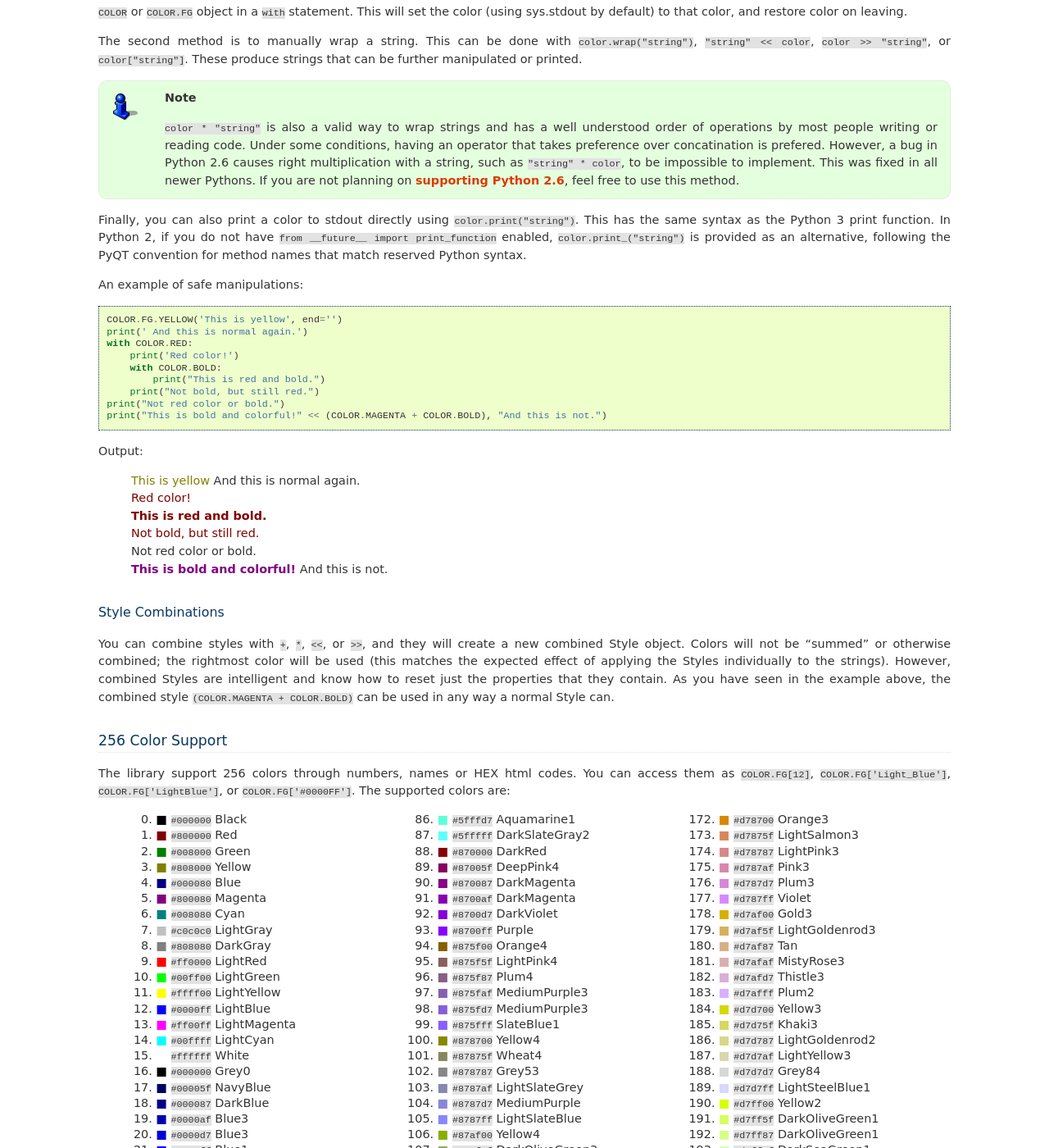
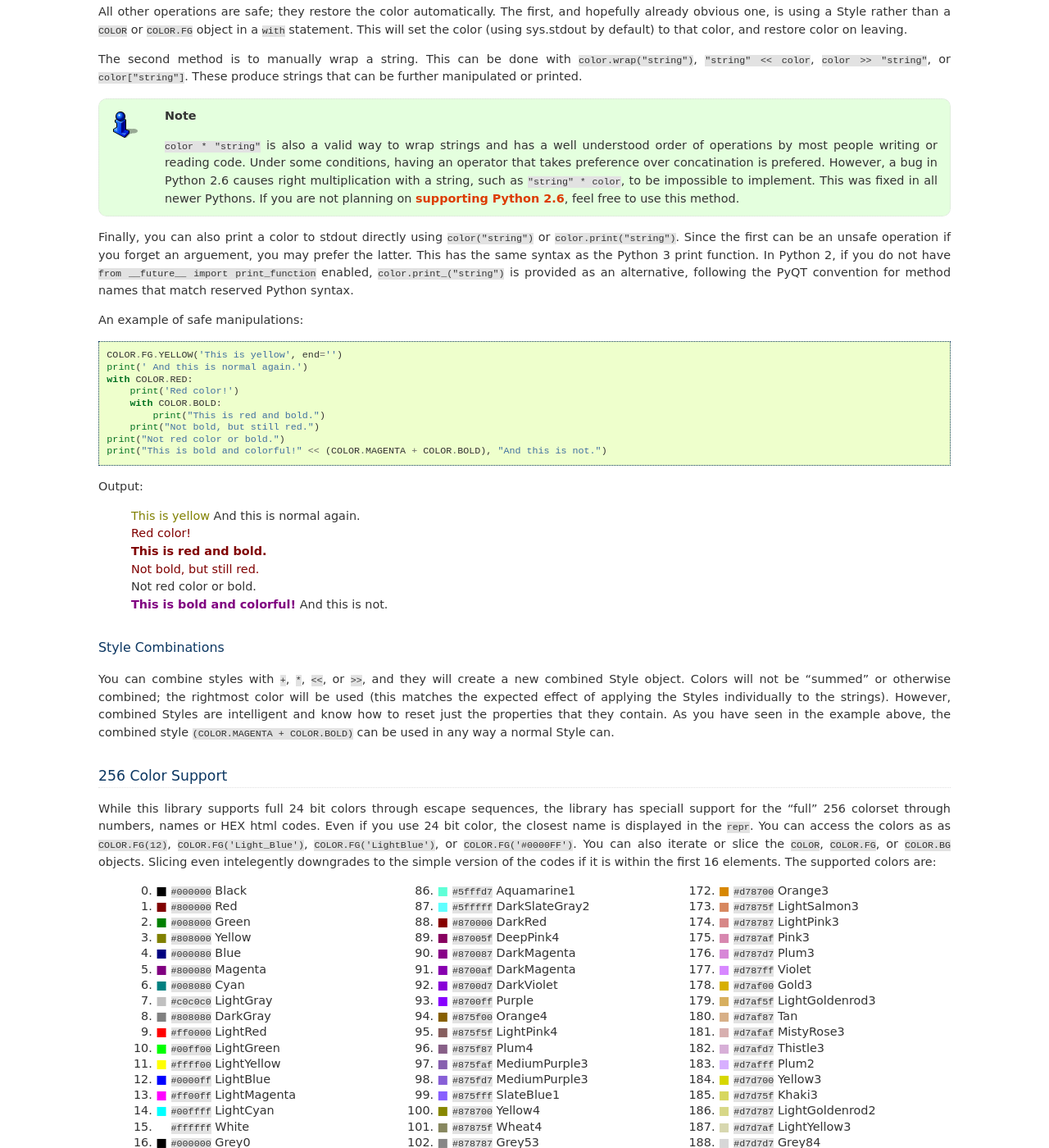
Before and after one commit to tomerfiliba/plumbum, a Sphinx documentation site: the page built from docs/color.rst, in a window 1280 px wide and 1400 px high, scrolled down 1839 px. Shown: the whole window at 82% size. Built offline with Sphinx 7.4.7, drawn with Linux system fonts in a browser that asks for light colours; some of the changed text lies outside the part shown.

Commit message:
Updated docs for 16 colors and 24 bit colors

```diff
--- a/README.rst
+++ b/README.rst
@@ -135,7 +135,8 @@
     with COLOR.RED:
         print("This library provides safe, flexible color access.")
         print("Color", "(and styles in general)" << COLOR.BOLD, "are easy!")
-    print("The simple 8 colors or", 'All 265' << COLOR['Orchid'] + COLOR.UNDERLINE, 'can be used.')
+    print("The simple 16 colors or", '256 named colors,' << COLOR['Orchid'] + COLOR.UNDERLINE,
+          "or full hex colors" << COLOR("#129240"), 'can be used.')
     print("Unsafe " + COLOR.BG['DarkKhaki'] + "color access" - COLOR.BG + " is available too.")
 
 
--- a/docs/_cheatsheet.rst
+++ b/docs/_cheatsheet.rst
@@ -112,7 +112,8 @@
     with COLOR.RED:
         print("This library provides safe, flexible color access.")
         print("Color", "(and styles in general)" << COLOR.BOLD, "are easy!")
-    print("The simple 8 colors or", 'All 265' << COLOR['Orchid'] + COLOR.UNDERLINE, 'can be used.')
+    print("The simple 16 colors or", '256 named colors,' << COLOR['Orchid'] + COLOR.UNDERLINE,
+          "or full hex colors" << COLOR("#129240"), 'can be used.')
     print("Unsafe " + COLOR.BG['DarkKhaki'] + "color access" - COLOR.BG + " is available too.")
 
 Sample output:
@@ -123,7 +124,7 @@
     <code>
     <pre><font color="#800000">This library provides safe color access.
     Color <b>(and styles in general)</b> are easy!
-    </font>The simple 8 colors or <font color="#D75FD7"><span style="text-decoration: underline;">All 265</span></font> can be used.
+    </font>The simple 16 colors, <font color="#D75FD7"><span style="text-decoration: underline;">256 named colors,</span></font> <font color="#129240">or full hex colors</font> can be used.
     Unsafe <span style="background-color: #AFAF5F">color access</span> is available too.</pre>
     </code>
     </div>
--- a/docs/color.rst
+++ b/docs/color.rst
@@ -29,12 +29,12 @@
     ``FG`` and ``BG``
       The foreground and background colors, reset to default with ``COLOR.FG.RESET``
       or ``~COLOR.FG`` and likewise for ``BG``. (Named foreground colors are available
-      directly as well). The primary colors, ``BLACK``, ``RED``, ``GREEN``, ``YELLOW``,
-      ``BLUE``, ``MAGENTA``, ``CYAN``, ``WHITE``, as well as ``RESET``, are available.
-      You can also access colors numerically with ``COLOR.FG(n)``, for the standard colors,
-      and ``COLOR.FG[n]`` for the extended 256 color codes, and likewise for ``BG``. These
+      directly as well). The first 16 primary colors, ``BLACK``, ``RED``, ``GREEN``, ``YELLOW``,
+      ``BLUE``, ``MAGENTA``, ``CYAN``, etc, as well as ``RESET``, are available.
+      You can also access colors numerically with ``COLOR.FG(n)`` or  ``COLOR.FG(n)``
+      with the extended 256 color codes. These
       are ``ColorFactory`` instances.
-    ``BOLD``, ``DIM``, ``UNDERLINE``, ``BLINK``, ``REVERSE``, and ``HIDDEN``
+    ``BOLD``, ``DIM``, ``UNDERLINE``, ``ITALICS``, ``REVERSE``, ``STRIKEOUT``, and ``HIDDEN``
       All the `ANSI` modifiers are available, as well as their negations, such as ``~COLOR.BOLD`` or ``COLOR.BOLD.RESET``, etc.
     ``RESET``
       The global reset will restore all properties at once.
@@ -47,9 +47,11 @@
 some of the same things as a Style, its primary purpose is to generate Styles.
 
 If you call ``COLOR.from_ansi(seq)``, you can manually pass in any `ANSI` escape sequence,
-even complex or combined ones. ``COLOR.rgb(r,g,b)`` will find the closest color from an
+even complex or combined ones. ``COLOR.rgb(r,g,b)`` will create a color from an
 input red, green, and blue values (integers from 0-255). ``COLOR.hex(code)`` will allow
-you to input an html style hex sequence. These work on ``FG`` and ``BG`` too.
+you to input an html style hex sequence. These work on ``FG`` and ``BG`` too. The ``repr`` of
+styles is smart and will show you the closest color to the one you selected if you didn't exactly
+select a color through RGB.
 
 Style manipulations
 ===================
@@ -120,7 +122,9 @@
   2.6 <http://www.curiousefficiency.org/posts/2015/04/stop-supporting-python26.html>`_, feel
   free to use this method.
 
-Finally, you can also print a color to stdout directly using ``color.print("string")``. This
+Finally, you can also print a color to stdout directly using ``color("string")`` or
+``color.print("string")``. Since the first can be an unsafe operation if you forget an arguement,
+you may prefer the latter. This
 has the same syntax as the Python 3 print function. In Python 2, if you do not have
 ``from __future__ import print_function`` enabled, ``color.print_("string")`` is provided as
 an alternative, following the PyQT convention for method names that match reserved Python syntax.
@@ -157,8 +161,14 @@
 256 Color Support
 =================
 
-The library support 256 colors through numbers, names or HEX html codes. You can access them
-as ``COLOR.FG[12]``, ``COLOR.FG['Light_Blue']``, ``COLOR.FG['LightBlue']``, or ``COLOR.FG['#0000FF']``. The supported colors are:
+While this library supports full 24 bit colors through escape sequences,
+the library has speciall support for the "full" 256 colorset through numbers,
+names or HEX html codes. Even if you use 24 bit color, the closest name is displayed
+in the ``repr``. You can access the colors as
+as ``COLOR.FG(12)``, ``COLOR.FG('Light_Blue')``, ``COLOR.FG('LightBlue')``, or ``COLOR.FG('#0000FF')``.
+You can also iterate or slice the ``COLOR``, ``COLOR.FG``, or ``COLOR.BG`` objects. Slicing even
+intelegently downgrades to the simple version of the codes if it is within the first 16 elements.
+The supported colors are:
 
 .. raw:: html
     :file: _color_list.html
@@ -249,4 +259,4 @@
 
 * `colored <https://pypi.python.org/pypi/colored>`_ Another library with 256 color support
 * `colorama <https://pypi.python.org/pypi/colorama>`_ A library that supports colored text on Windows,
-    can be combined with Plumbum.color (if you force ``use_color``)
+    can be combined with Plumbum.color (if you force ``use_color``, doesn't support all extended colors)
```
Also changed, not shown: other parts of docs/color.rst (+1 -1 lines).
